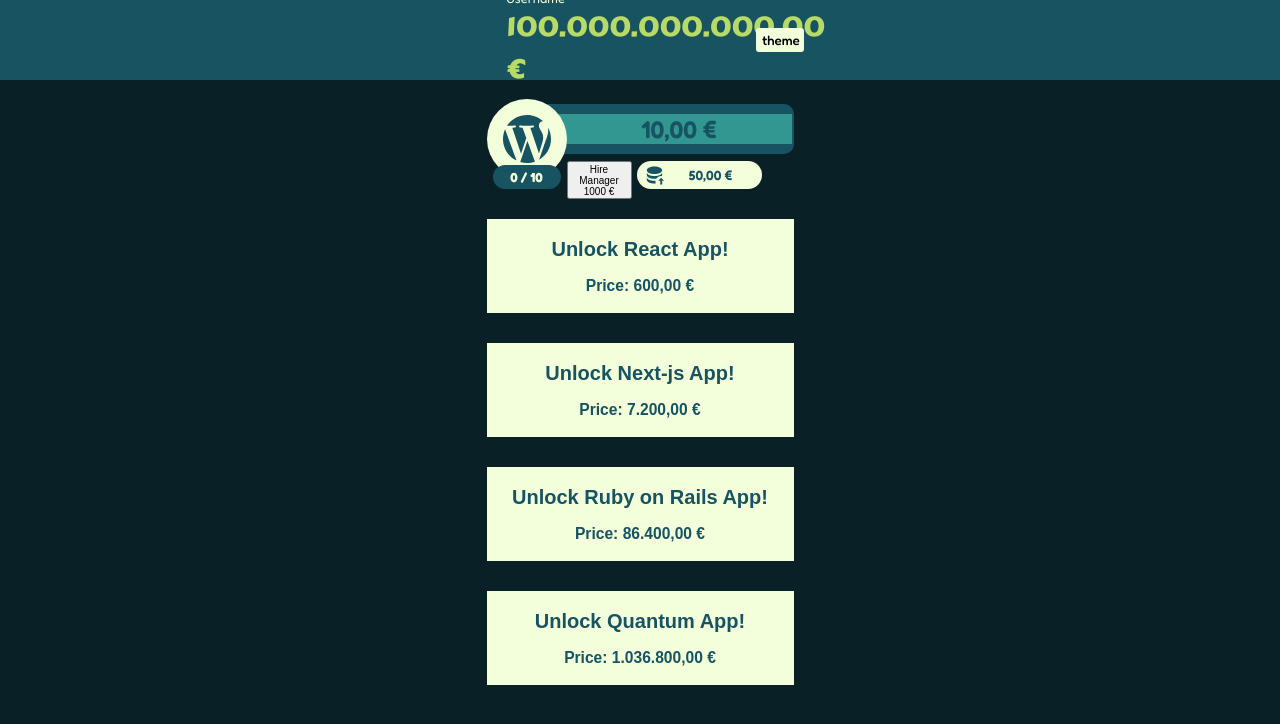
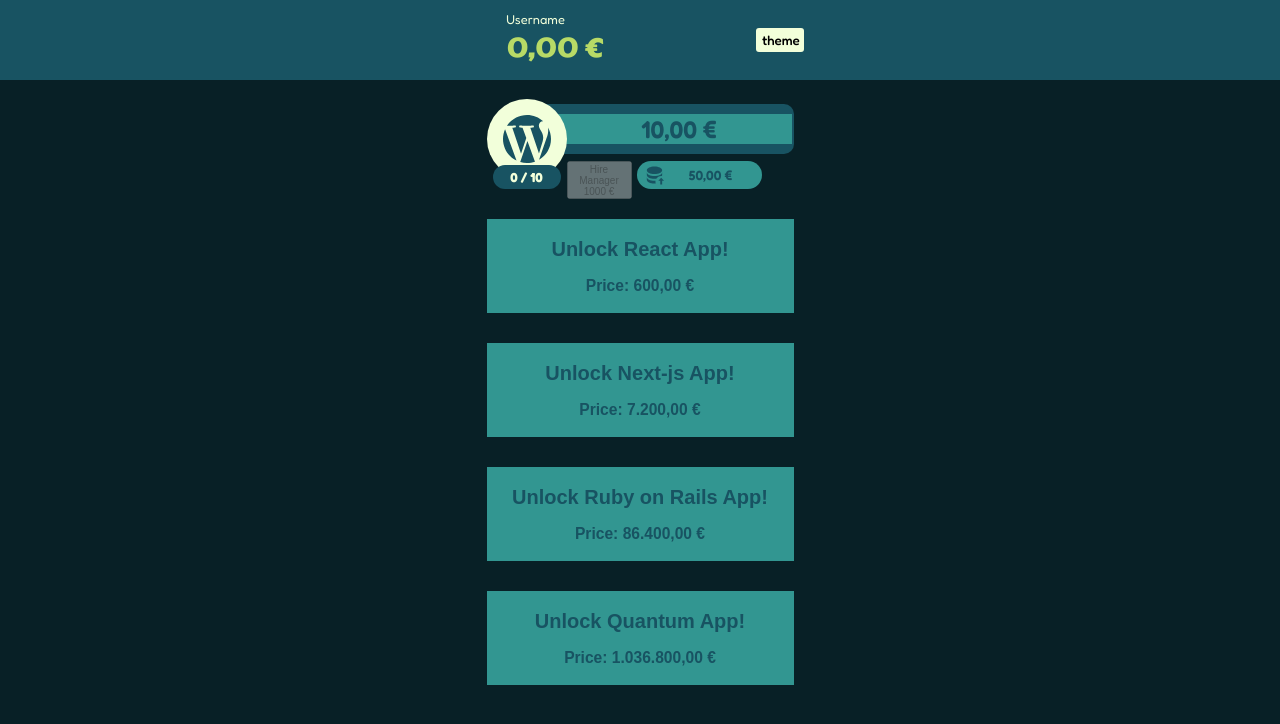
Before and after one commit to Satttoshi/idle-boss, a Next.js app: page / in a window 1280 px wide. Shown: the top 724 px of the page. Built offline with nearby package versions, Linux system fonts and the light colour scheme.

Commit message:
add press space cheatcode

```diff
--- a/pages/_app.js
+++ b/pages/_app.js
@@ -1,7 +1,24 @@
 import GlobalStyle from "../styles";
 import { ThemeProvider } from "next-themes";
+import { useEffect } from "react";
+import useStore from "~/src/zustand/store";
 
 export default function App({ Component, pageProps }) {
+  const { setMoney } = useStore();
+
+  useEffect(() => {
+    function handleKeyDown(event) {
+      if (event.key === " ") {
+        setMoney(10000000);
+      }
+    }
+
+    window.addEventListener("keydown", handleKeyDown);
+    return () => {
+      window.removeEventListener("keydown", handleKeyDown);
+    };
+  }, [setMoney]);
+
   return (
     <ThemeProvider
       defaultTheme="theme0"
--- a/src/zustand/store.js
+++ b/src/zustand/store.js
@@ -3,7 +3,7 @@ import { create as createStore } from "zustand";
 export const milestones = [10, 25, 50, 100, 200, 300, 400, "max"];
 
 const useStore = createStore((set, get) => ({
-  money: 100000000000,
+  money: 0,
   tiers: [
     {
       id: "tier1",
@@ -230,6 +230,12 @@ const useStore = createStore((set, get) => ({
     });
 
     setIncomePerSecond(tierId);
+
+    console.log(
+      currentTier.income,
+      currentTier.incomePerSecond,
+      currentTier.investCount
+    );
   },
 }));
 
```
